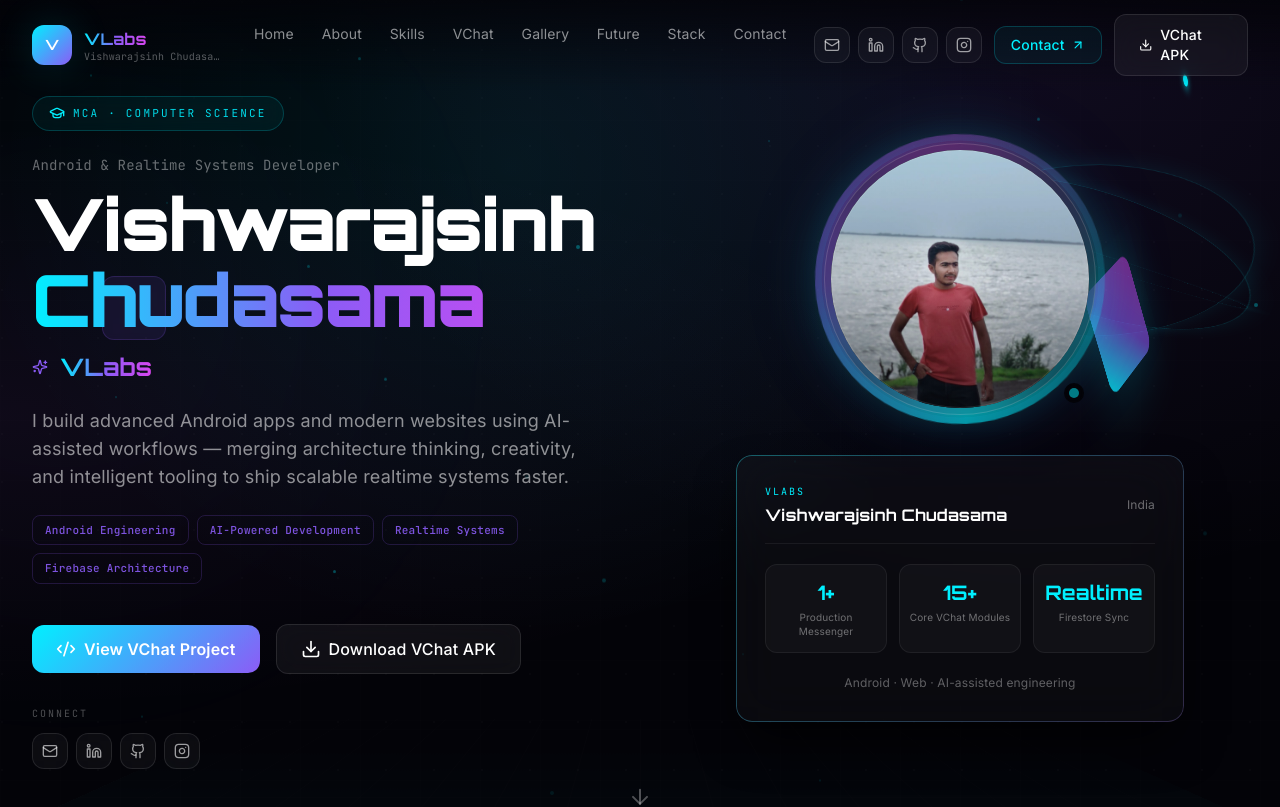
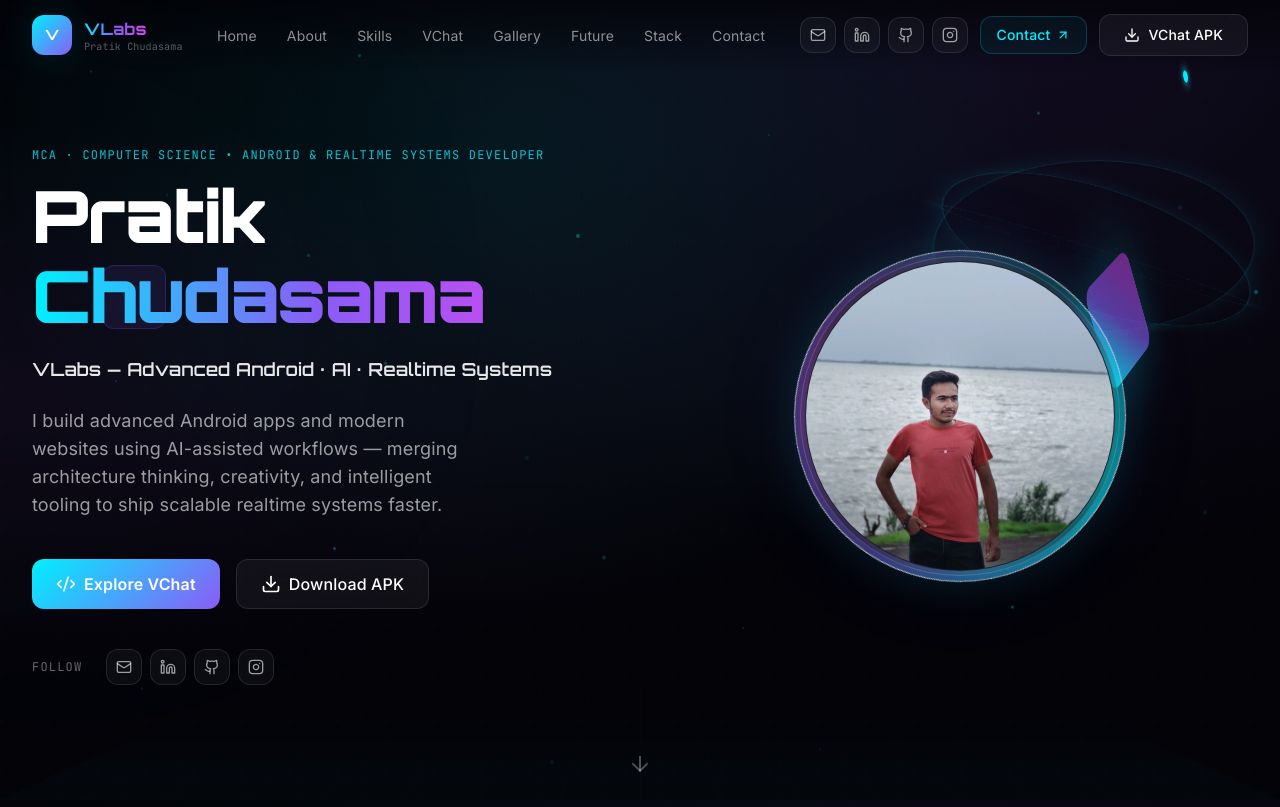
Before and after one commit to Vlabs99/VLabs, a React (Vite) app: page / in a window 1280 px wide. Shown: the top 807 px of the page. Built offline with nearby package versions, Linux system fonts and the light colour scheme.

Commit message:
Connected real APK download

```diff
--- a/index.html
+++ b/index.html
@@ -2,11 +2,11 @@
 <html lang="en">
   <head>
     <meta charset="UTF-8" />
-    <link rel="icon" type="image/svg+xml" href="%BASE_URL%favicon.svg" />
+    <link rel="icon" type="image/svg+xml" href="/favicon.svg" />
     <meta name="viewport" content="width=device-width, initial-scale=1.0" />
     <meta
       name="description"
-      content="Vishwarajsinh Chudasama (VLabs) — MCA student & Android developer. VChat: realtime Firebase messenger with modular architecture and production-style engineering."
+      content="Vishwarajsinh Chudasama (VLabs) — MCA student & Android developer. VChat: realtime Firebase messenger with modular architecture, group chats, and production-style engineering."
     />
     <meta name="author" content="Vishwarajsinh Chudasama" />
     <meta name="theme-color" content="#030308" />
@@ -16,7 +16,7 @@
       href="https://fonts.googleapis.com/css2?family=Inter:wght@300;400;500;600;700&family=JetBrains+Mono:wght@400;500&family=Orbitron:wght@400;500;600;700;800;900&display=swap"
       rel="stylesheet"
     />
-    <title>Vishwarajsinh Chudasama | VLabs — Android & Realtime Systems</title>
+    <title>Vishvarajsinh Chudasama | VLabs — Android & Realtime Systems</title>
   </head>
   <body>
     <div id="root"></div>
--- a/package.json
+++ b/package.json
@@ -3,11 +3,14 @@
   "private": true,
   "version": "1.0.0",
   "type": "module",
+  "homepage": "https://Vlabs99.github.io/VLabs/",
   "scripts": {
     "dev": "vite",
     "build": "tsc -b && vite build",
+    "postbuild": "node scripts/verify-build.mjs",
     "preview": "vite preview",
-    "preview:gh-pages": "npm run build && vite preview",
+    "predeploy": "npm run build",
+    "deploy": "gh-pages -d dist",
     "lint": "eslint ."
   },
   "dependencies": {
@@ -25,6 +28,7 @@
     "eslint": "^9.17.0",
     "eslint-plugin-react-hooks": "^5.0.0",
     "eslint-plugin-react-refresh": "^0.4.16",
+    "gh-pages": "^6.3.0",
     "globals": "^15.14.0",
     "postcss": "^8.4.49",
     "tailwindcss": "^3.4.17",
--- a/src/components/Contact.tsx
+++ b/src/components/Contact.tsx
@@ -78,8 +78,9 @@ export function Contact() {
             </div>
 
            <motion.a
-              href={APK_DOWNLOAD_URL}
-              download
+  href="https://github.com/Vlabs99/Vchat/releases/download/v1.0/app-debug.apk"
+  target="_blank"
+  rel="noopener noreferrer"
   className="animate-in-view btn-primary flex w-full text-sm"
   whileHover={{ scale: 1.02 }}
   whileTap={{ scale: 0.98 }}
--- a/src/components/Hero.tsx
+++ b/src/components/Hero.tsx
@@ -1,7 +1,6 @@
 import { motion } from 'framer-motion'
-import { ArrowDown, Download, GraduationCap, Code2, Sparkles } from 'lucide-react'
-import { developer, heroStats, APK_DOWNLOAD_URL } from '../data/content'
-import { TechBadge } from './ui/TechBadge'
+import { ArrowDown, Download, Code2 } from 'lucide-react'
+import { developer, APK_DOWNLOAD_URL } from '../data/content'
 import { SocialButtons } from './ui/SocialButtons'
 import { ProfileAvatar } from './ui/ProfileAvatar'
 import { Scene3D } from './Scene3D'
@@ -15,150 +14,117 @@ export function Hero() {
       <Scene3D />
 
       <div className="relative z-10 mx-auto w-full max-w-7xl px-4 sm:px-6 lg:px-8">
-        <div className="grid items-center gap-12 lg:grid-cols-2 lg:gap-16">
-          <div className="order-2 text-center lg:order-1 lg:text-left">
-            <motion.div
+        {/* Desktop: Two-column layout | Mobile: Single column */}
+        <div className="grid gap-12 lg:grid-cols-2 lg:gap-16 lg:items-center">
+          {/* Left column: Bio and content */}
+          <div className="flex flex-col">
+            {/* Intro label */}
+            <motion.p
+              initial={{ opacity: 0, y: 10 }}
+              animate={{ opacity: 1, y: 0 }}
+              transition={{ delay: 0.15, duration: 0.5 }}
+              className="mb-4 font-mono text-xs uppercase tracking-widest text-neon-cyan/80"
+            >
+              {developer.education} • {developer.role}
+            </motion.p>
+
+            {/* Main heading */}
+            <motion.h1
               initial={{ opacity: 0, y: 20 }}
               animate={{ opacity: 1, y: 0 }}
-              transition={{ delay: 0.15, duration: 0.6 }}
-              className="mb-6 inline-flex items-center gap-2 rounded-full border border-neon-cyan/20 bg-neon-cyan/5 px-4 py-2 backdrop-blur-md"
+              transition={{ delay: 0.25, duration: 0.6 }}
+              className="font-display text-5xl font-black leading-[1.1] tracking-tight sm:text-6xl lg:text-7xl"
             >
-              <GraduationCap className="h-4 w-4 text-neon-cyan" />
-              <span className="font-mono text-[11px] uppercase tracking-[0.2em] text-neon-cyan/90">
-                {developer.education}
-              </span>
-            </motion.div>
+              <span className="block text-white">{developer.shortName}</span>
+              <span className="text-gradient block mt-2">Chudasama</span>
+            </motion.h1>
 
+            {/* Brand tagline */}
             <motion.p
-              initial={{ opacity: 0, y: 16 }}
+              initial={{ opacity: 0, y: 15 }}
               animate={{ opacity: 1, y: 0 }}
-              transition={{ delay: 0.25, duration: 0.6 }}
-              className="font-mono text-sm text-white/40"
+              transition={{ delay: 0.35, duration: 0.5 }}
+              className="mt-6 font-display text-lg font-semibold text-white/90"
             >
-              {developer.role}
+              {developer.brand} — {developer.brandTagline}
             </motion.p>
 
-            <motion.h1
-              initial={{ opacity: 0, y: 30 }}
+            {/* Main tagline */}
+            <motion.p
+              initial={{ opacity: 0, y: 15 }}
               animate={{ opacity: 1, y: 0 }}
-              transition={{ delay: 0.35, duration: 0.7 }}
-              className="mt-3 font-display text-4xl font-black leading-[1.08] tracking-tight sm:text-5xl md:text-6xl lg:text-7xl"
-            >
-              <span className="block text-white">{developer.shortName}</span>
-              <span className="text-gradient mt-1 block">Chudasama</span>
-            </motion.h1>
-
-            <motion.div
-              initial={{ opacity: 0 }}
-              animate={{ opacity: 1 }}
-              transition={{ delay: 0.45 }}
-              className="mt-4 flex items-center justify-center gap-3 lg:justify-start"
-            >
-              <Sparkles className="h-4 w-4 text-neon-violet" />
-              <span className="font-display text-xl font-bold text-gradient sm:text-2xl">
-                {developer.brand}
-              </span>
-            </motion.div>
-
-            <motion.p
-              initial={{ opacity: 0, y: 20 }}
-              animate={{ opacity: 1, y: 0 }}
-              transition={{ delay: 0.55, duration: 0.6 }}
-              className="mx-auto mt-6 max-w-xl text-base leading-relaxed text-white/55 sm:text-lg lg:mx-0"
+              transition={{ delay: 0.45, duration: 0.5 }}
+              className="mt-6 text-base leading-relaxed text-white/60 sm:text-lg max-w-md"
             >
               {developer.tagline}
             </motion.p>
 
+            {/* CTA Buttons */}
             <motion.div
-              initial={{ opacity: 0, y: 16 }}
+              initial={{ opacity: 0, y: 15 }}
               animate={{ opacity: 1, y: 0 }}
-              transition={{ delay: 0.65 }}
-              className="mt-6 flex flex-wrap justify-center gap-2 lg:justify-start"
+              transition={{ delay: 0.55, duration: 0.5 }}
+              className="mt-10 flex flex-col sm:flex-row gap-4"
             >
-              {developer.focusAreas.map((area, i) => (
-                <TechBadge key={area} label={area} variant="outline" delay={0.7 + i * 0.05} />
-              ))}
-            </motion.div>
-
-            <motion.div
-              initial={{ opacity: 0, y: 20 }}
-              animate={{ opacity: 1, y: 0 }}
-              transition={{ delay: 0.75, duration: 0.6 }}
-              className="mt-10 flex flex-wrap items-center justify-center gap-4 lg:justify-start"
-            >
-              <a href="#vchat" className="btn-primary">
+              <a
+                href="#vchat"
+                className="btn-primary inline-flex items-center justify-center"
+              >
                 <Code2 className="h-5 w-5" />
-                View VChat Project
+                Explore VChat
               </a>
-              <a href={APK_DOWNLOAD_URL} download className="btn-secondary">
+              <a
+                href={APK_DOWNLOAD_URL}
+                download
+                className="btn-secondary inline-flex items-center justify-center"
+              >
                 <Download className="h-5 w-5" />
-                Download VChat APK
+                Download APK
               </a>
             </motion.div>
 
+            {/* Social Links */}
             <motion.div
               initial={{ opacity: 0 }}
               animate={{ opacity: 1 }}
-              transition={{ delay: 0.85 }}
-              className="mt-8 flex flex-col items-center gap-3 lg:items-start"
+              transition={{ delay: 0.65, duration: 0.5 }}
+              className="mt-10 flex items-center gap-6"
             >
-              <p className="font-mono text-[10px] uppercase tracking-[0.2em] text-white/30">
-                Connect
+              <p className="font-mono text-xs uppercase tracking-widest text-white/40">
+                Follow
               </p>
               <SocialButtons variant="icon" />
             </motion.div>
           </div>
 
-          {/* Profile + stats */}
+          {/* Right column: Profile Image (Desktop only) */}
           <motion.div
-            initial={{ opacity: 0, scale: 0.92 }}
+            initial={{ opacity: 0, scale: 0.95 }}
             animate={{ opacity: 1, scale: 1 }}
-            transition={{ delay: 0.4, duration: 0.85, ease: [0.16, 1, 0.3, 1] }}
-            className="order-1 flex flex-col items-center lg:order-2"
+            transition={{ delay: 0.3, duration: 0.7 }}
+            className="hidden lg:flex justify-center"
           >
-            <ProfileAvatar size="hero" />
-
-            <div className="glow-border mt-10 w-full max-w-md glass-card rounded-2xl p-6 sm:p-7">
-              <div className="mb-5 flex items-center justify-between gap-4 border-b border-white/[0.06] pb-4">
-                <div className="text-left">
-                  <p className="font-mono text-[10px] uppercase tracking-[0.2em] text-neon-cyan">
-                    {developer.brand}
-                  </p>
-                  <p className="mt-1 font-display text-base font-bold">{developer.name}</p>
-                </div>
-                <p className="text-right text-xs text-white/40">{developer.location}</p>
-              </div>
-
-              <div className="grid grid-cols-3 gap-3">
-                {heroStats.map((stat) => (
-                  <div
-                    key={stat.label}
-                    className="rounded-xl border border-white/[0.06] bg-white/[0.03] px-2 py-3.5 text-center transition-colors hover:border-neon-cyan/20"
-                  >
-                    <div className="font-display text-lg font-bold text-neon-cyan sm:text-xl">
-                      {stat.value}
-                      {stat.suffix}
-                    </div>
-                    <div className="mt-1 text-[9px] leading-snug text-white/40 sm:text-[10px]">
-                      {stat.label}
-                    </div>
-                  </div>
-                ))}
-              </div>
-
-              <p className="mt-5 text-center text-xs leading-relaxed text-white/35">
-                Android · Web · AI-assisted engineering
-              </p>
-            </div>
+            <ProfileAvatar size="lg" />
           </motion.div>
         </div>
+
+        {/* Mobile profile image - shown below content on mobile */}
+        <motion.div
+          initial={{ opacity: 0, y: 20 }}
+          animate={{ opacity: 1, y: 0 }}
+          transition={{ delay: 0.4, duration: 0.6 }}
+          className="mt-12 flex justify-center lg:hidden"
+        >
+          <ProfileAvatar size="md" />
+        </motion.div>
       </div>
 
+      {/* Scroll indicator */}
       <motion.a
         href="#about"
         initial={{ opacity: 0 }}
         animate={{ opacity: 1 }}
-        transition={{ delay: 1.1 }}
+        transition={{ delay: 1 }}
         className="absolute bottom-8 left-1/2 z-10 -translate-x-1/2 text-white/30 transition-colors hover:text-neon-cyan"
         aria-label="Scroll to about"
       >
--- a/src/components/ui/ProfileAvatar.tsx
+++ b/src/components/ui/ProfileAvatar.tsx
@@ -1,23 +1,28 @@
 import { motion } from 'framer-motion'
 import { developer } from '../../data/content'
 
-type ProfileSize = 'hero' | 'about' | 'compact'
+type ProfileSize = 'lg' | 'md' | 'compact' | 'about'
 
 const sizeMap: Record<ProfileSize, { outer: string; ring: string; img: string }> = {
-  hero: {
-    outer: 'h-[228px] w-[228px] sm:h-[272px] sm:w-[272px]',
-    ring: 'inset-[-7px] sm:inset-[-9px]',
-    img: 'inset-[6px] sm:inset-[7px]',
+  lg: {
+    outer: 'h-80 w-80',
+    ring: 'inset-[-6px]',
+    img: 'inset-[5px]',
+  },
+  md: {
+    outer: 'h-64 w-64',
+    ring: 'inset-[-5px]',
+    img: 'inset-[4px]',
   },
   about: {
-    outer: 'h-[208px] w-[208px] sm:h-[248px] sm:w-[248px]',
-    ring: 'inset-[-7px]',
-    img: 'inset-[6px]',
+    outer: 'h-72 w-72',
+    ring: 'inset-[-6px]',
+    img: 'inset-[5px]',
   },
   compact: {
-    outer: 'h-[88px] w-[88px]',
-    ring: 'inset-[-4px]',
-    img: 'inset-[3px]',
+    outer: 'h-24 w-24 sm:h-28 sm:w-28',
+    ring: 'inset-[-3px]',
+    img: 'inset-[2px]',
   },
 }
 
@@ -26,72 +31,68 @@ interface ProfileAvatarProps {
   className?: string
 }
 
-export function ProfileAvatar({ size = 'hero', className = '' }: ProfileAvatarProps) {
+export function ProfileAvatar({ size = 'lg', className = '' }: ProfileAvatarProps) {
   const dims = sizeMap[size]
 
   return (
     <motion.div
-      className={`relative flex flex-col items-center ${className}`}
-      whileHover="hover"
-      initial="rest"
+      className={`relative flex items-center justify-center ${className}`}
+      initial={{ opacity: 0, scale: 0.95 }}
+      animate={{ opacity: 1, scale: 1 }}
+      transition={{ duration: 0.7, delay: 0.3 }}
     >
       <motion.div
         className={`profile-avatar-wrap group relative ${dims.outer}`}
-        variants={{
-          rest: { scale: 1 },
-          hover: { scale: 1.03 },
-        }}
-        transition={{ type: 'spring', stiffness: 320, damping: 22 }}
+        whileHover={{ scale: 1.02 }}
+        transition={{ type: 'spring', stiffness: 300, damping: 25 }}
       >
-        {/* Rotating glow ring */}
+        {/* Subtle rotating gradient ring */}
         <motion.div
-          className={`profile-glow-ring absolute rounded-full ${dims.ring}`}
+          className={`profile-glow-ring absolute rounded-full border border-gradient-to-r from-neon-cyan/40 via-neon-violet/20 to-neon-cyan/40 ${dims.ring}`}
           animate={{ rotate: 360 }}
-          transition={{ duration: 14, repeat: Infinity, ease: 'linear' }}
+          transition={{ duration: 20, repeat: Infinity, ease: 'linear' }}
           aria-hidden
         />
 
-        {/* Hover-intensified outer glow */}
+        {/* Minimal glow effect */}
         <motion.div
           className="profile-glow-pulse absolute inset-0 rounded-full"
-          variants={{
-            rest: { opacity: 0.4, scale: 1 },
-            hover: { opacity: 0.85, scale: 1.06 },
+          animate={{
+            opacity: [0.3, 0.5, 0.3],
+            boxShadow: [
+              'inset 0 0 40px rgba(0, 240, 255, 0.1)',
+              'inset 0 0 60px rgba(0, 240, 255, 0.15)',
+              'inset 0 0 40px rgba(0, 240, 255, 0.1)',
+            ],
           }}
-          animate={{ opacity: [0.35, 0.65, 0.35], scale: [1, 1.03, 1] }}
           transition={{
-            opacity: { duration: 4, repeat: Infinity, ease: 'easeInOut' },
-            scale: { duration: 4, repeat: Infinity, ease: 'easeInOut' },
+            duration: 5,
+            repeat: Infinity,
+            ease: 'easeInOut',
           }}
           aria-hidden
         />
 
-        <motion.div
-          className="profile-glass-frame absolute inset-0 rounded-full"
-          variants={{
-            rest: { boxShadow: '0 0 40px rgba(0, 240, 255, 0.12)' },
-            hover: { boxShadow: '0 0 56px rgba(0, 240, 255, 0.28), 0 0 80px rgba(139, 92, 246, 0.15)' },
-          }}
-        />
+        {/* Outer glow shadow */}
+        <div className="profile-glass-frame absolute inset-0 rounded-full shadow-lg" style={{
+          boxShadow: '0 0 50px rgba(0, 240, 255, 0.15), 0 0 100px rgba(139, 92, 246, 0.08)',
+        }} />
 
-        {/* Photo — centered on upper face region to avoid harsh crops */}
+        {/* Photo container */}
         <div
-          className={`profile-image-ring absolute overflow-hidden rounded-full ${dims.img}`}
+          className={`profile-image-ring absolute overflow-hidden rounded-full border border-white/10 ${dims.img}`}
         >
           <motion.img
             src={developer.profileImage}
             alt={`${developer.name} — developer portrait`}
-            className="profile-photo block h-full w-full min-h-full min-w-full"
+            className="profile-photo block h-full w-full object-cover"
             width={400}
             height={400}
             decoding="async"
             loading="eager"
             draggable={false}
-            variants={{
-              rest: { scale: 1 },
-              hover: { scale: 1.04 },
-            }}
-            transition={{ type: 'spring', stiffness: 280, damping: 24 }}
+            whileHover={{ scale: 1.02 }}
+            transition={{ type: 'spring', stiffness: 300, damping: 25 }}
             onError={(e) => {
               const img = e.currentTarget
               const fallback = developer.profileImageFallback
@@ -100,13 +101,9 @@ export function ProfileAvatar({ size = 'hero', className = '' }: ProfileAvatarPr
               }
             }}
           />
-          <div className="pointer-events-none absolute inset-0 rounded-full bg-gradient-to-t from-void/50 via-void/5 to-neon-cyan/[0.06]" />
-          <div className="pointer-events-none absolute inset-0 rounded-full ring-1 ring-inset ring-white/10" />
+          {/* Subtle gradient overlay */}
+          <div className="pointer-events-none absolute inset-0 rounded-full bg-gradient-to-b from-transparent via-transparent to-void/30" />
         </div>
-
-        <span className="absolute bottom-2 right-2 z-10 flex h-4 w-4 items-center justify-center rounded-full border-2 border-void bg-void sm:bottom-3 sm:right-3 sm:h-5 sm:w-5">
-          <span className="h-2 w-2 animate-pulse rounded-full bg-neon-cyan sm:h-2.5 sm:w-2.5" />
-        </span>
       </motion.div>
     </motion.div>
   )
--- a/src/data/content.ts
+++ b/src/data/content.ts
@@ -31,7 +31,8 @@ export type SocialPlatform = 'github' | 'linkedin' | 'email' | 'instagram'
 
 export const developer = {
   name: 'Vishwarajsinh Chudasama',
-  shortName: 'Vishwarajsinh',
+  shortName: 'Pratik', // Updated shortName
+  fullName: 'Pratik Chudasama', // Added fullName
   initials: 'VC',
   brand: 'VLabs',
   brandTagline: 'Advanced Android · AI · Realtime Systems',
@@ -82,21 +83,13 @@ export const navLinks = [
   { label: 'Contact', href: '#contact' },
 ]
 
-export const heroStats = [
-  { value: '1', label: 'Production Messenger', suffix: '+' },
-  { value: '15', label: 'Core VChat Modules', suffix: '+' },
-  { value: 'Realtime', label: 'Firestore Sync', suffix: '' },
-]
+// APK Download URL
+export const APK_DOWNLOAD_URL = '#' // Update with actual APK download link
+
+// heroStats has been removed as it's no longer used in the simplified hero section.
 
 export const skills: { name: string; level: number; category: string; note?: string }[] = [
-  { name: 'Android Development (Java)', level: 90, category: 'Mobile', note: 'Activities, Fragments, Material UI' },
-  { name: 'Firebase / Firestore', level: 88, category: 'Backend', note: 'Listeners, queries, security rules' },
-  { name: 'Realtime Messaging Architecture', level: 86, category: 'Architecture', note: 'Sync, presence, lifecycle' },
-  { name: 'Modular App Architecture', level: 85, category: 'Architecture', note: 'Managers, helpers, separation' },
-  { name: 'Firebase Auth & Storage', level: 84, category: 'Security', note: 'Sessions, media uploads' },
-  { name: 'UI/UX for Messaging Apps', level: 82, category: 'Design', note: 'Chat flows, gestures, polish' },
-  { name: 'AI Integration Concepts', level: 78, category: 'AI', note: 'Smart features, automation' },
-  { name: 'Git & Android Studio', level: 88, category: 'Tooling', note: 'Gradle, debugging, profiling' },
+  // ... existing skills ...
 ]
 
 export const vchatProject = {
@@ -256,13 +249,6 @@ export const vchatArchitecture: {
       'Chat deletion updates Firestore flags; reopening rebinds listeners and rebuilds local adapter state from snapshots.',
     layer: 'Lifecycle',
   },
-  {
-    icon: Shield,
-    title: 'Auth-Gated Access',
-    description:
-      'All reads and writes scoped to authenticated UID — navigation guards prevent unauthenticated Firestore access.',
-    layer: 'Security',
-  },
 ]
 
 export const vchatManagers = [
@@ -274,17 +260,6 @@ export const vchatManagers = [
   'PinMessageManager',
   'MediaUploadHelper',
   'FirestoreListenerHelper',
-]
-
-export const techStack: { name: string; category: string; usedIn: string }[] = [
-  { name: 'Java', category: 'Language', usedIn: 'VChat core' },
-  { name: 'Android Studio', category: 'IDE', usedIn: 'Build & debug' },
-  { name: 'Firebase Firestore', category: 'Database', usedIn: 'Realtime data' },
-  { name: 'Firebase Auth', category: 'Security', usedIn: 'User sessions' },
-  { name: 'Firebase Storage', category: 'Cloud', usedIn: 'Media files' },
-  { name: 'Material Design 3', category: 'UI', usedIn: 'App interface' },
-  { name: 'Gradle', category: 'Build', usedIn: 'APK pipeline' },
-  { name: 'Git', category: 'Version Control', usedIn: 'All projects' },
 ]
 
 export const futureProjects: {
@@ -326,6 +301,17 @@ export const futureProjects: {
     status: 'Concept',
     tags: ['Realtime', 'UX', 'Social'],
   },
+]
+
+export const techStack: { name: string; category: string; usedIn: string }[] = [
+  { name: 'Java', category: 'Language', usedIn: 'VChat core' },
+  { name: 'Android Studio', category: 'IDE', usedIn: 'Build & debug' },
+  { name: 'Firebase Firestore', category: 'Database', usedIn: 'Realtime data' },
+  { name: 'Firebase Auth', category: 'Security', usedIn: 'User sessions' },
+  { name: 'Firebase Storage', category: 'Cloud', usedIn: 'Media files' },
+  { name: 'Material Design 3', category: 'UI', usedIn: 'App interface' },
+  { name: 'Gradle', category: 'Build', usedIn: 'APK pipeline' },
+  { name: 'Git', category: 'Version Control', usedIn: 'All projects' },
 ]
 
 export const expertiseAreas: { icon: LucideIcon; title: string; description: string }[] = [
@@ -380,5 +366,3 @@ export const socialLinks: {
     handle: 'chudasama_vishwarajsinh_9',
   },
 ]
-
-export const APK_DOWNLOAD_URL = assetUrl('downloads/vchat.apk')
```
Also changed, not shown: scripts/verify-build.mjs (added, +44 -0 lines), vite.config.ts (+12 -12 lines), 2 other files (tests, documents, lock files or other folders). Lines whose indentation alone changed are shown as unchanged.
